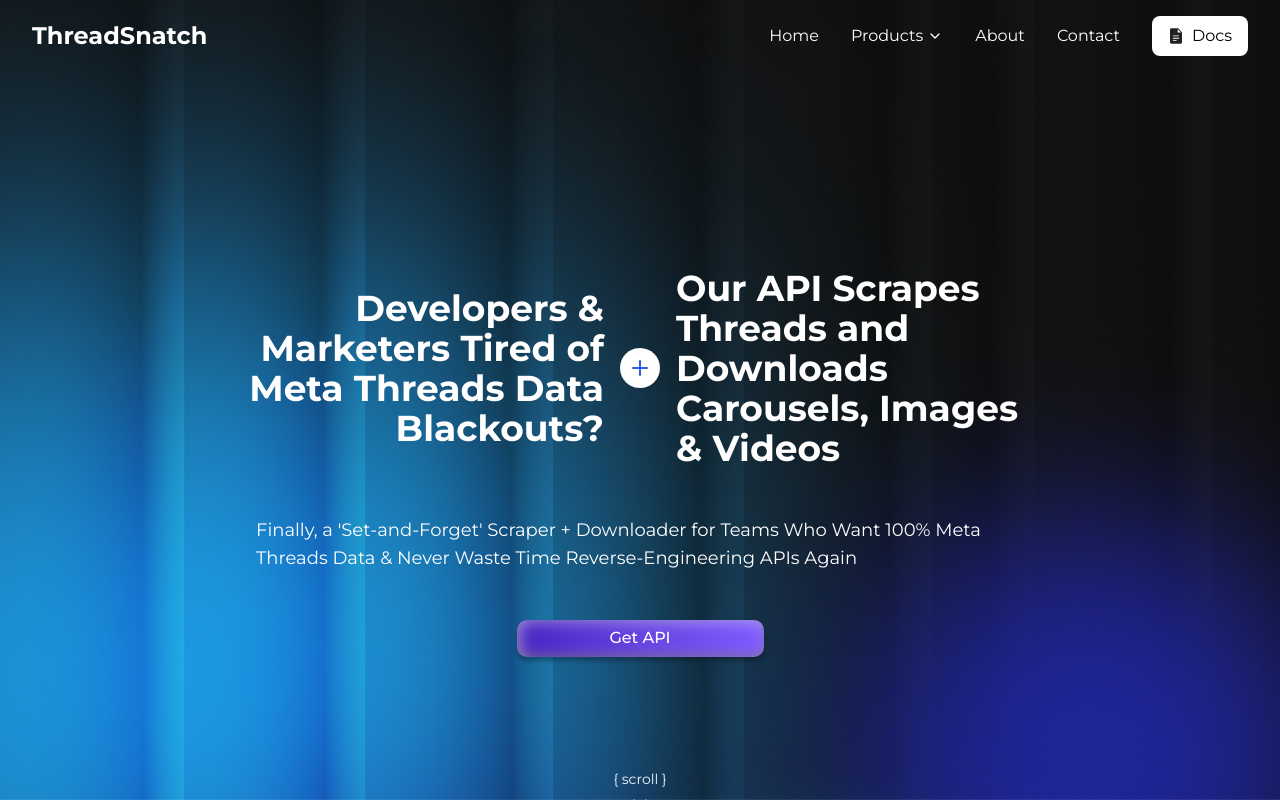
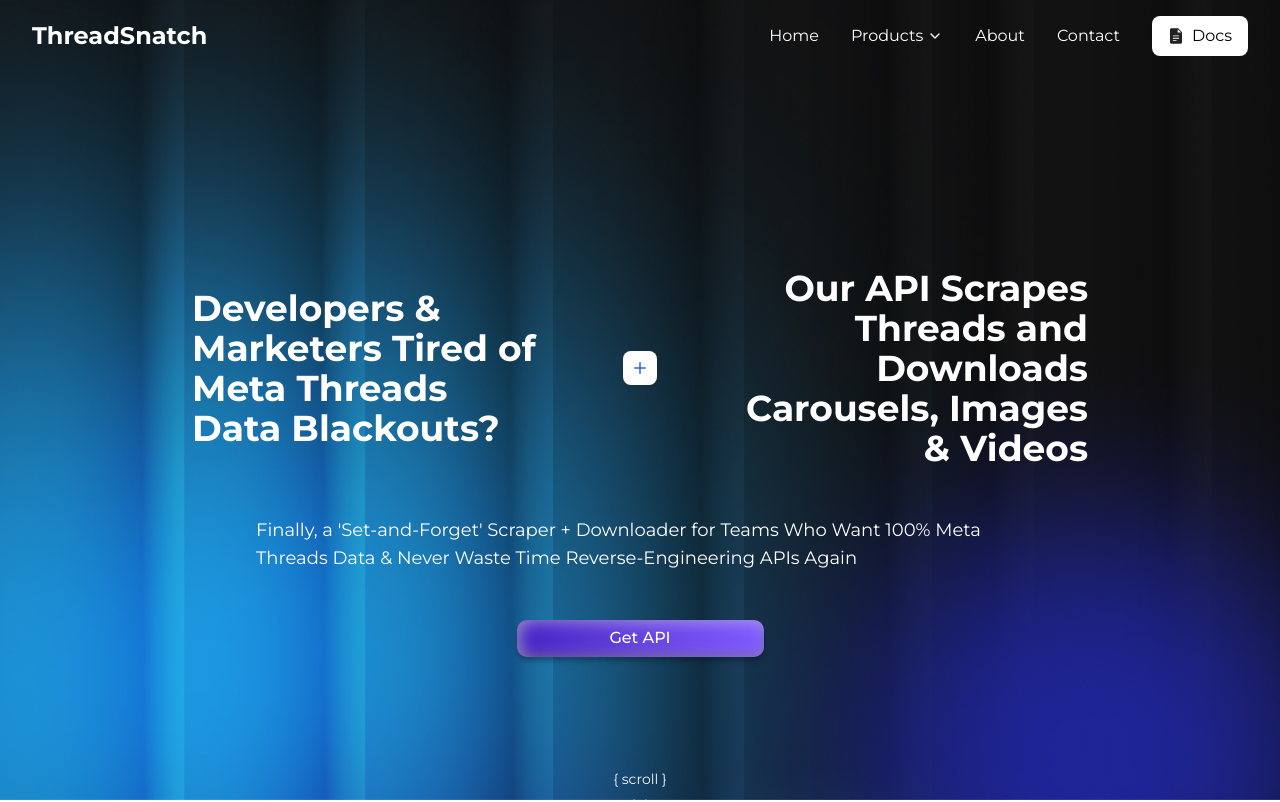
Before and after one commit to gurwnx222/threadsnatch-frontend, a React (Vite) app: page / in a window 1280 px wide. Shown: the top 802 px of the page. Built offline with nearby package versions, Linux system fonts and the light colour scheme.

Commit message:
added the new changes to the web app

```diff
--- a/src/Pages/Home.jsx
+++ b/src/Pages/Home.jsx
@@ -25,21 +25,21 @@
         {/* Hero Section - Redesigned according to screenshot */}
         <section className="flex flex-col items-center justify-center min-h-screen text-white px-4 md:px-8 pt-16">
           {/* Main headline container */}
-          <div className="flex flex-col md:flex-row items-center justify-center w-full max-w-4xl mt-12 md:mt-20">
+          <div className="flex flex-col md:flex-row sm:items-center sm:justify-center w-full max-w-4xl mt-12 md:mt-20">
             {/* First headline */}
-            <div className="font-montserrat font-bold text-2xl md:text-3xl lg:text-4xl text-center md:text-right md:w-5/12">
+            <div className="font-montserrat font-bold text-2xl md:text-3xl md:text-left  lg:text-4xl text-center md:w-5/12">
               Developers & Marketers Tired of Meta Threads Data Blackouts?
             </div>
 
             {/* Plus icon - centered between headlines */}
-            <div className="flex items-center justify-center mx-4 my-4 md:my-0">
-              <div className="bg-white rounded-full p-2">
-                <Plus size={24} className="text-blue-600" />
+            <div className="flex items-center justify-center m-10 md:mx-20 md:my-20 md:my-0">
+              <div className="bg-white rounded-lg p-2">
+                <Plus size={18} className="text-blue-600" />
               </div>
             </div>
 
             {/* Second headline */}
-            <div className="font-montserrat font-bold text-2xl md:text-3xl lg:text-4xl text-center md:text-left md:w-5/12">
+            <div className="font-montserrat font-bold text-2xl md:text-3xl lg:text-4xl text-center md:text-right md:w-5/12">
               Our API Scrapes Threads and Downloads Carousels, Images & Videos
             </div>
           </div>
```
